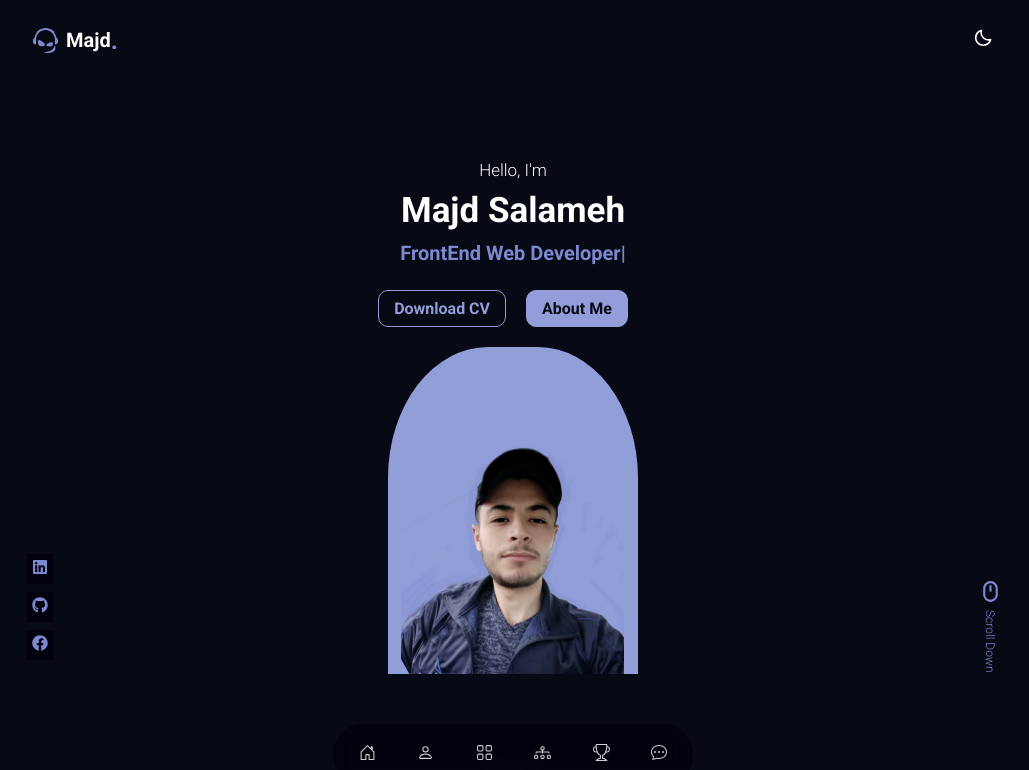
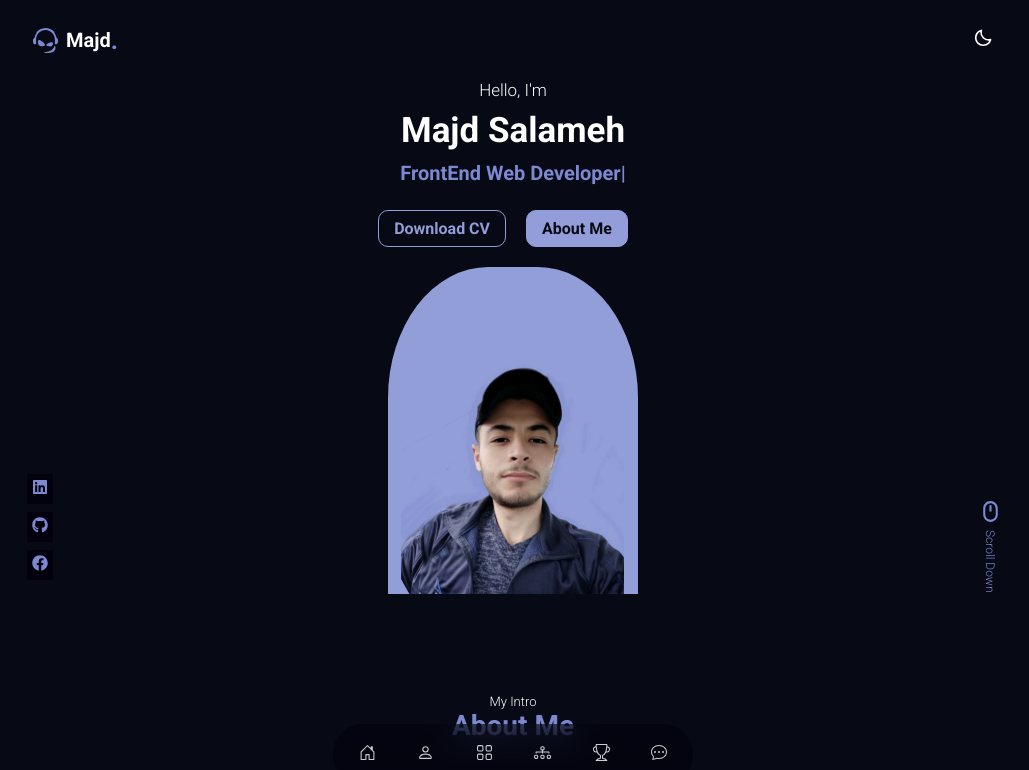
Before and after one commit to majdms99/portfolio, a React (Create React App) app: page / in a window 1280 px wide. Shown: the top 770 px of the page, without its empty margins (127-1156 px from the left). Built offline with nearby package versions, Linux system fonts and the light colour scheme; no server answers.

Commit message:
updated style

```diff
--- a/src/Components/styles/Header.styled.js
+++ b/src/Components/styles/Header.styled.js
@@ -4,6 +4,9 @@ export const HeaderStyled = styled.nav`
     height: 80px;
     display: flex;
     align-items: center;
+    position: absolute;
+    width: 100%;
+
 `
 
 export const Nav = styled.div`
--- a/src/Components/styles/Menu.styled.js
+++ b/src/Components/styles/Menu.styled.js
@@ -8,8 +8,8 @@ export const MenuStyle = styled.nav`
     transform: translateX(-50%);
     opacity: 0.8;
     border-radius: 30px;
-   background-color: ${({ dark }) => dark ? 'rgb(2 1 13 / 81%)' : 'rgb(255 255 255 / 81%)'};
-   backdrop-filter: blur(10px);
+   background-color: ${({ dark }) => dark ? 'rgb(2 1 13 / 60%)' : 'rgb(255 255 255 / 60%)'};
+   backdrop-filter: blur(15px);
     padding: 20px;
 `
 
```
